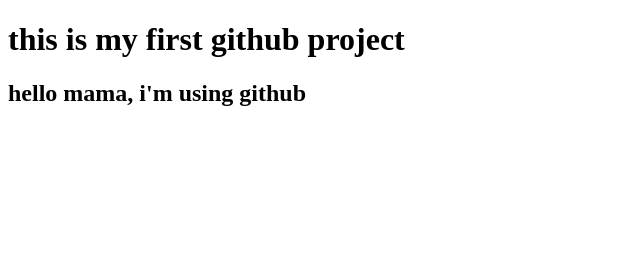
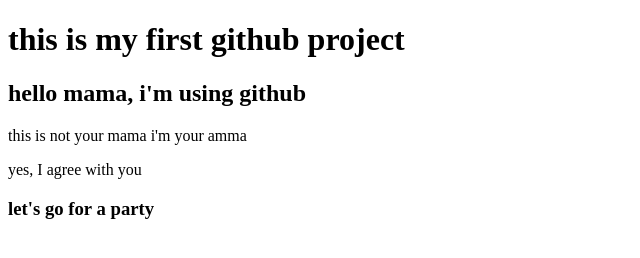
Before and after one commit to Sarman7105/my-first-website, a plain HTML site: page index.html in a window 1280 px wide. Shown: the whole page, without its empty margins (0-640 px from the left). Drawn offline with Linux system fonts and the light colour scheme.

Commit message:
added new paragraph and heading

```diff
--- a/index.html
+++ b/index.html
@@ -8,5 +8,8 @@
 <body>
     <h1>this is my first github project</h1>
     <h2>hello mama, i'm using github</h2>
+    <p>this is not your mama i'm your amma</p>
+    <p>yes, I agree with you</p>
+    <h3>let's go for a party</h3>
 </body>
 </html>
```
